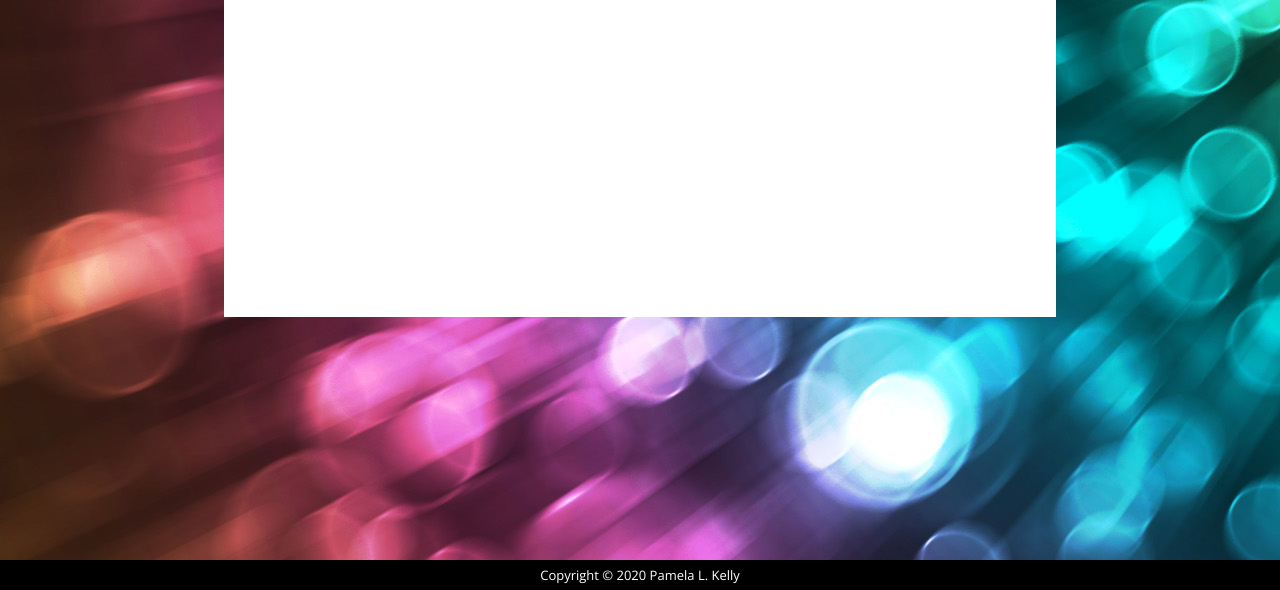
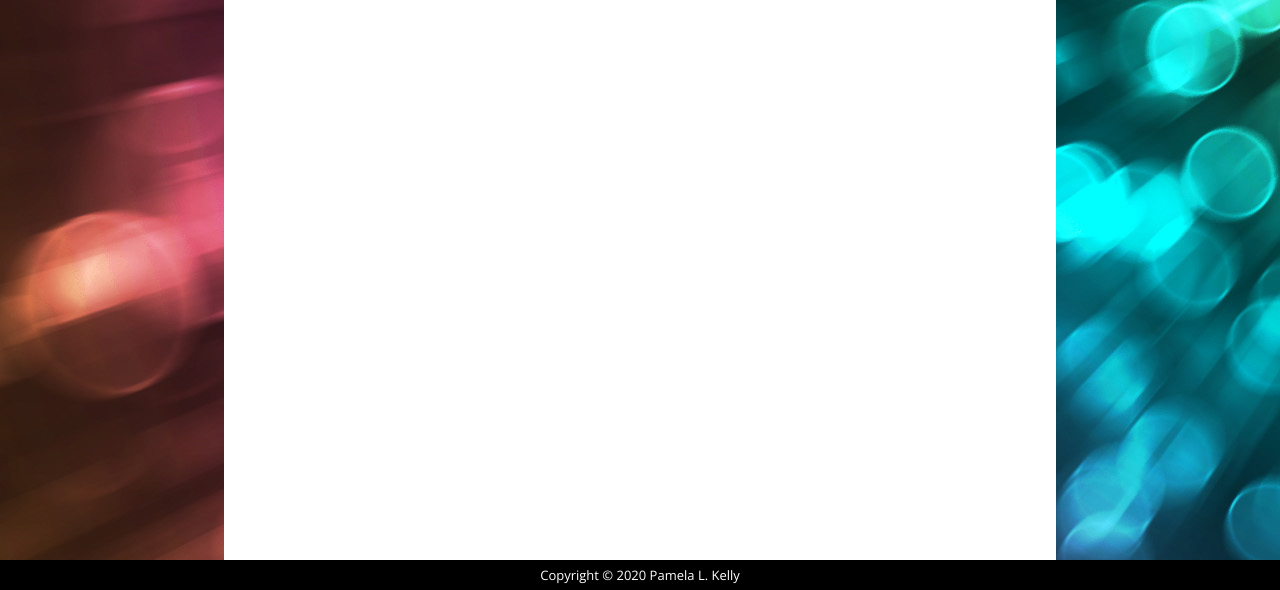
Before and after one commit to PLKGIT/TriviaGame, a plain HTML site: page index.html in a window 1280 px wide. Shown: the part 208-798 px from the top of the page. Drawn offline with nearby package versions, Linux system fonts and the light colour scheme.

Commit message:
Adjusted the formattng in style.css to ensure the background color spanned the height of the page.

```diff
--- a/assets/css/style.css
+++ b/assets/css/style.css
@@ -5,6 +5,9 @@ Pam Kelly's CSS for JavaScript Trivia Game
 * {
     box-sizing: border-box;
   }
+html {
+	height: 100%;
+}
 
 body {
 	background-image: url(../images/cool-background-pictures-0hfd8wxv.jpg);
@@ -14,12 +17,19 @@ body {
 	font-size: large;
 }
 
+.container-fluid {
+	height: 100%;
+	width: 65%;
+	margin: 0 auto;
+	overflow-y: hidden; /* don't show content that exceeds my height */
+	background-color: white;
+}
 .container {
 	padding: 5% 3%;
-	background-color: white;
 	width: 65%;
 	margin: 0 auto;
-	height: 100%;
+	background-color: white;
+	overflow-y: auto;
 }
 
 header {
@@ -53,7 +63,7 @@ header h1{
 	font-weight: 800;
 }
 #unanswered {
-	color: purple;
+	color: #17a1b7;
 	font-weight: 800;
 }
 
--- a/index.html
+++ b/index.html
@@ -20,6 +20,7 @@
 </head>
 
 <body>
+
         <div class="container">
             <header>
                 <h1>Totally Trivial Trivia</h1>
@@ -27,6 +28,7 @@
                 <button type="button" id="start" class="btn btn-info btn-lg btn-block">START</button>
             </header>
         </div>
+        <main class="container-fluid fill-height">
         <div class="container">
             <div class="collapse" id="questions">
                 <form>
@@ -106,7 +108,7 @@
                             <label class="form-check-label" for="inlineRadio4">4</label>
                         </div>
                     </div>
-                <div class="form-group"  id="Q5">
+                    <div class="form-group" id="Q5">
                         <label for="Q5">Question #5</label><br>
                         <div class="form-check form-check-inline">
                             <input class="form-check-input" type="radio" name="inlineQ5" id="inlineQ5A1" value="1">
@@ -125,7 +127,6 @@
                             <label class="form-check-label" for="inlineRadio4">4</label>
                         </div>
                     </div>
-                <!-- <button type="submit" class="btn btn-primary">Submit</button> -->
                     <button type="button" id="done" class="btn btn-danger btn-lg btn-block" data-toggle="collapse"
                         data-target="#questions" aria-expanded="false" aria-controls="questions">
                         DONE
@@ -145,6 +146,7 @@
                 </span>
             </div>
         </div>
+    </main>
     <footer>
         <div id="copyright">Copyright &copy; 2020 Pamela L. Kelly</div>
     </footer>
```
Lines whose indentation alone changed are shown as unchanged.
